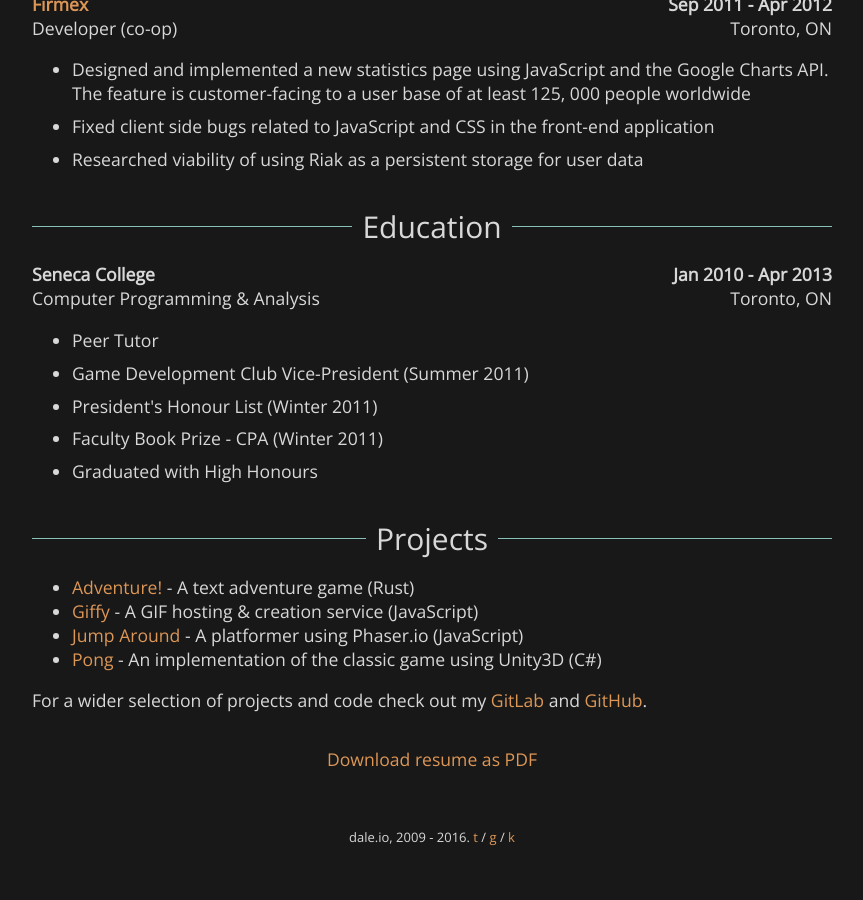
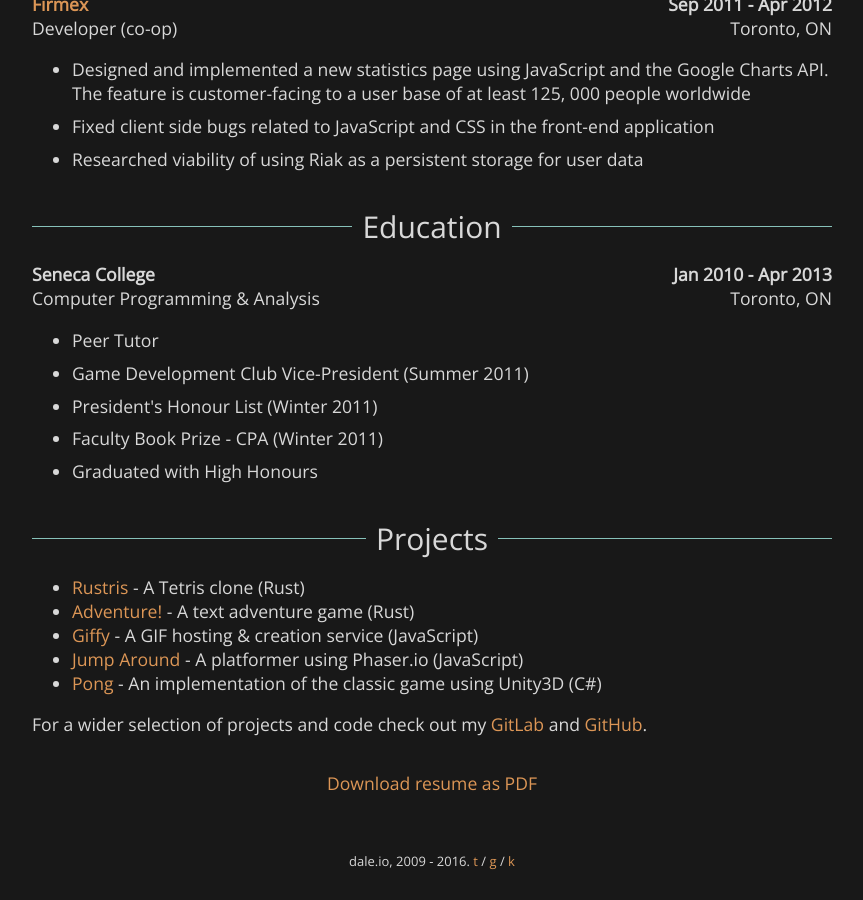
Before and after one commit to obsoke/obsoke.github.io, a Jekyll site: the page built from resume/index.html, in a window 1280 px wide and 900 px high, scrolled down 1424 px. Shown: the whole window, without its empty margins (208-1071 px from the left). Built offline with Jekyll 4.4.1, drawn with Linux system fonts in a browser that asks for light colours; before the commit the page ends 2300 px from its top, so only the background shows below that.

Commit message:
slight resume update

```diff
--- a/_data/resume.yml
+++ b/_data/resume.yml
@@ -86,6 +86,10 @@ experience:
 
 
 projects:
+  - name: Rustris
+    description: A Tetris clone
+    language: Rust
+    url: https://gitlab.com/obsoke/rustris
   - name: Adventure!
     description: A text adventure game
     language: Rust
```
